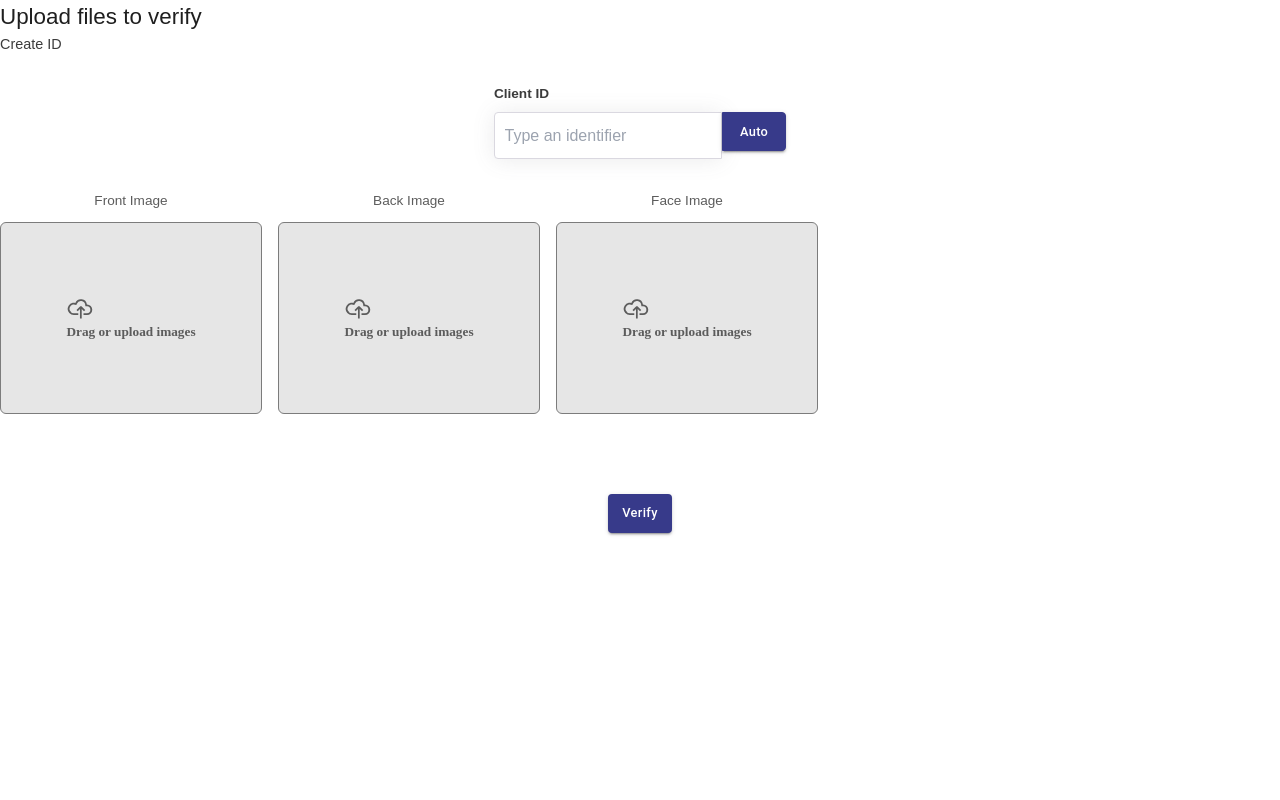
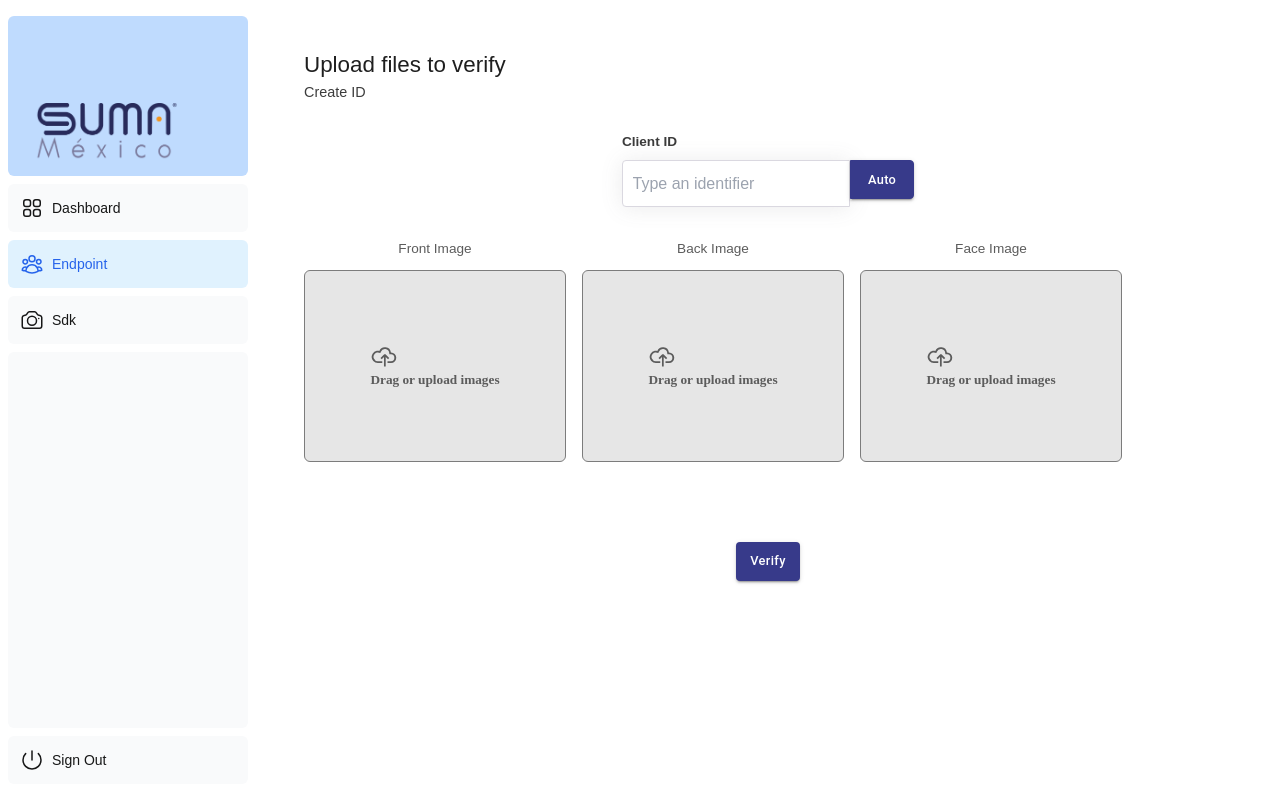
Before and after one commit to Suma-Mexico/integration-samples, a Next.js app: page /endpoint in a window 1280 px wide. Built offline with nearby package versions, Linux system fonts and the light colour scheme.

Commit message:
feat(layout.tsx): use nav

```diff
--- a/app/layout.tsx
+++ b/app/layout.tsx
@@ -1,20 +1,9 @@
 import type { Metadata } from "next";
-import localFont from "next/font/local";
 import "./globals.css";
-
-const geistSans = localFont({
-  src: "./fonts/GeistVF.woff",
-  variable: "--font-geist-sans",
-  weight: "100 900",
-});
-const geistMono = localFont({
-  src: "./fonts/GeistMonoVF.woff",
-  variable: "--font-geist-mono",
-  weight: "100 900",
-});
+import SideNav from "./ui/sidenav";
 
 export const metadata: Metadata = {
-  title: "Create Next App",
+  title: "ACS",
   description: "Generated by create next app",
 };
 
@@ -25,10 +14,15 @@
 }>) {
   return (
     <html lang="en">
-      <body
-        className={`${geistSans.variable} ${geistMono.variable} antialiased`}
-      >
-        {children}
+      <body className={`antialiased`}>
+        <div className="flex h-screen flex-col md:flex-row md:overflow-hidden">
+          <div className="w-full flex-none md:w-64">
+            <SideNav />
+          </div>
+          <div className="flex-grow p-6 md:overflow-y-auto md:p-12">
+            {children}
+          </div>
+        </div>
       </body>
     </html>
   );
```
